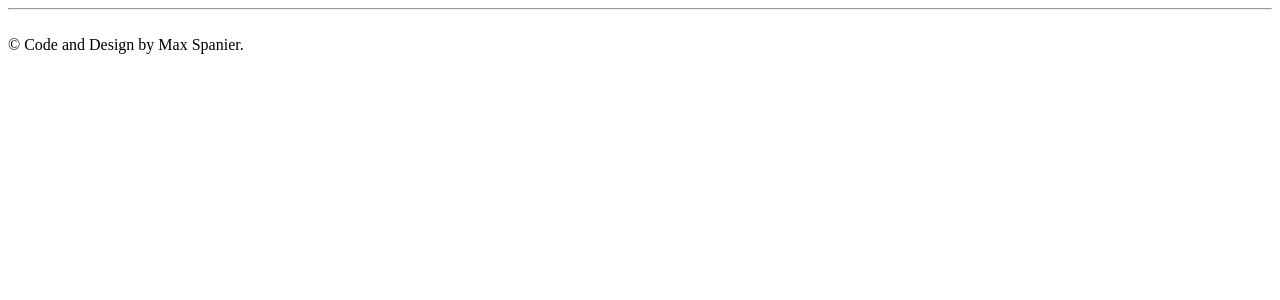
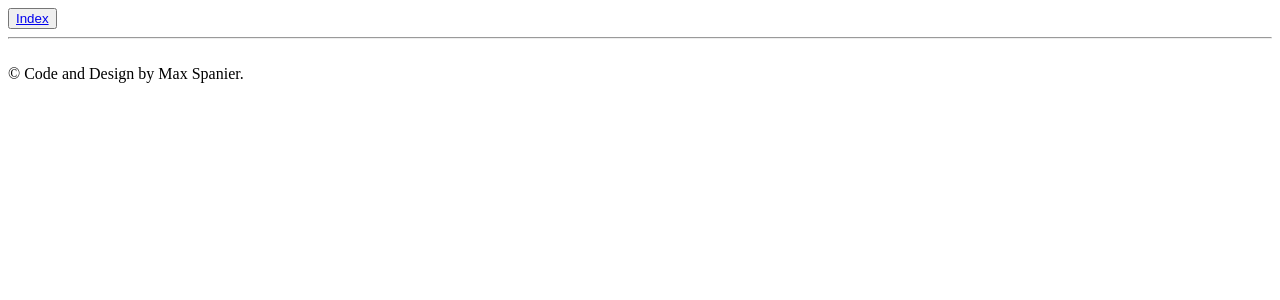
Before and after one commit to MaxSpanier/Flask_BP_Template, a Flask app: template flaskr/templates/base.html in a window 1280 px wide. Shown: the top 300 px of the page. Run offline with Flask 2, Linux system fonts and the light colour scheme; the template is opened without the code that fills it: most values are stand-ins (such as "Sample title", 1, 10 or a date in 2020).

Commit message:
Update base.html

```diff
--- a/flaskr/templates/base.html
+++ b/flaskr/templates/base.html
@@ -25,6 +25,11 @@
 
 <body>
     <div class="body_container">
+
+        <button> <a href="{{ url_for('index') }}"> Index </a></button>
+
+        <br>
+
         {% with messages = get_flashed_messages(with_categories=true) %}
             {% if messages %}
                 {% for category, msg in messages %}
```
